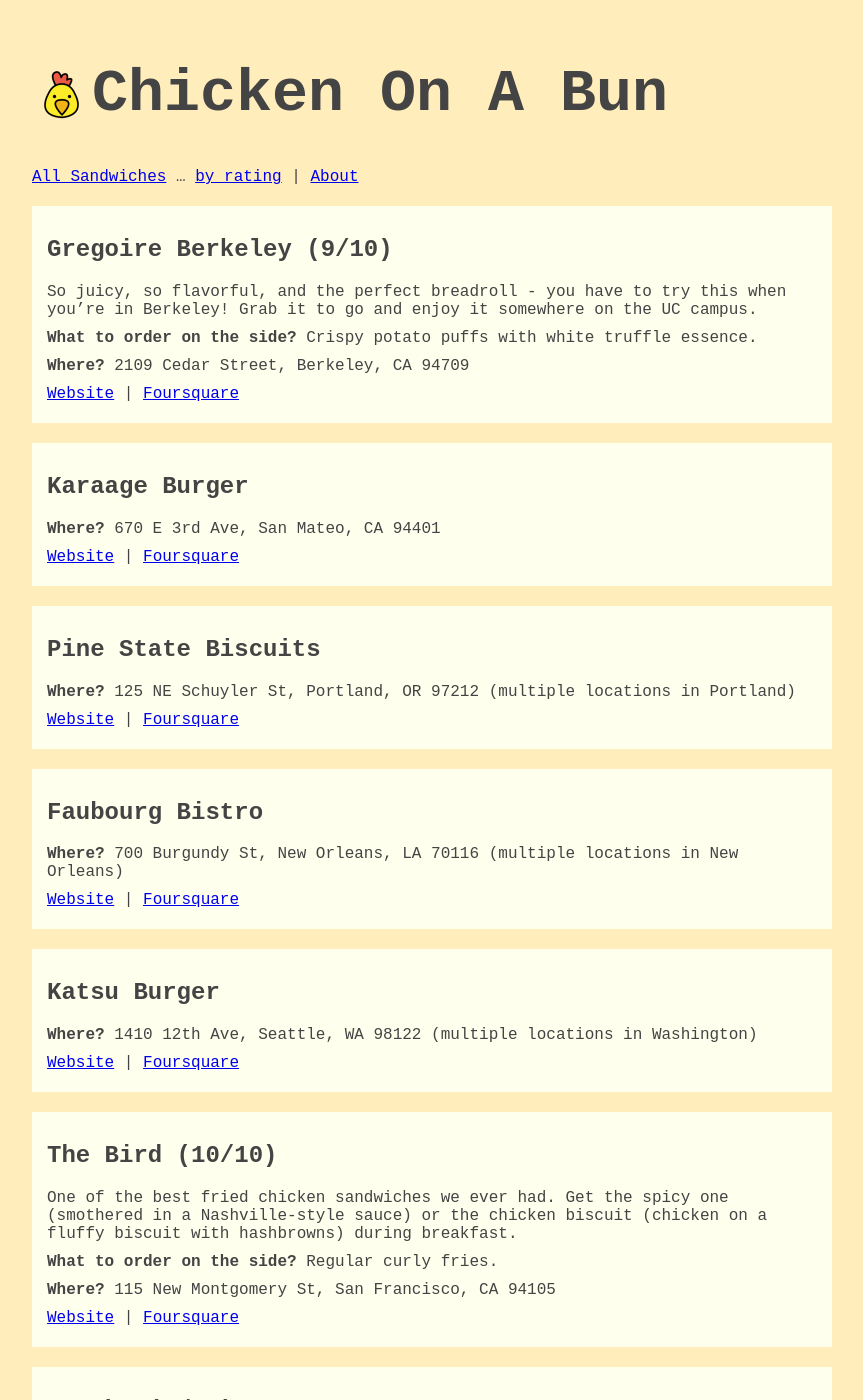
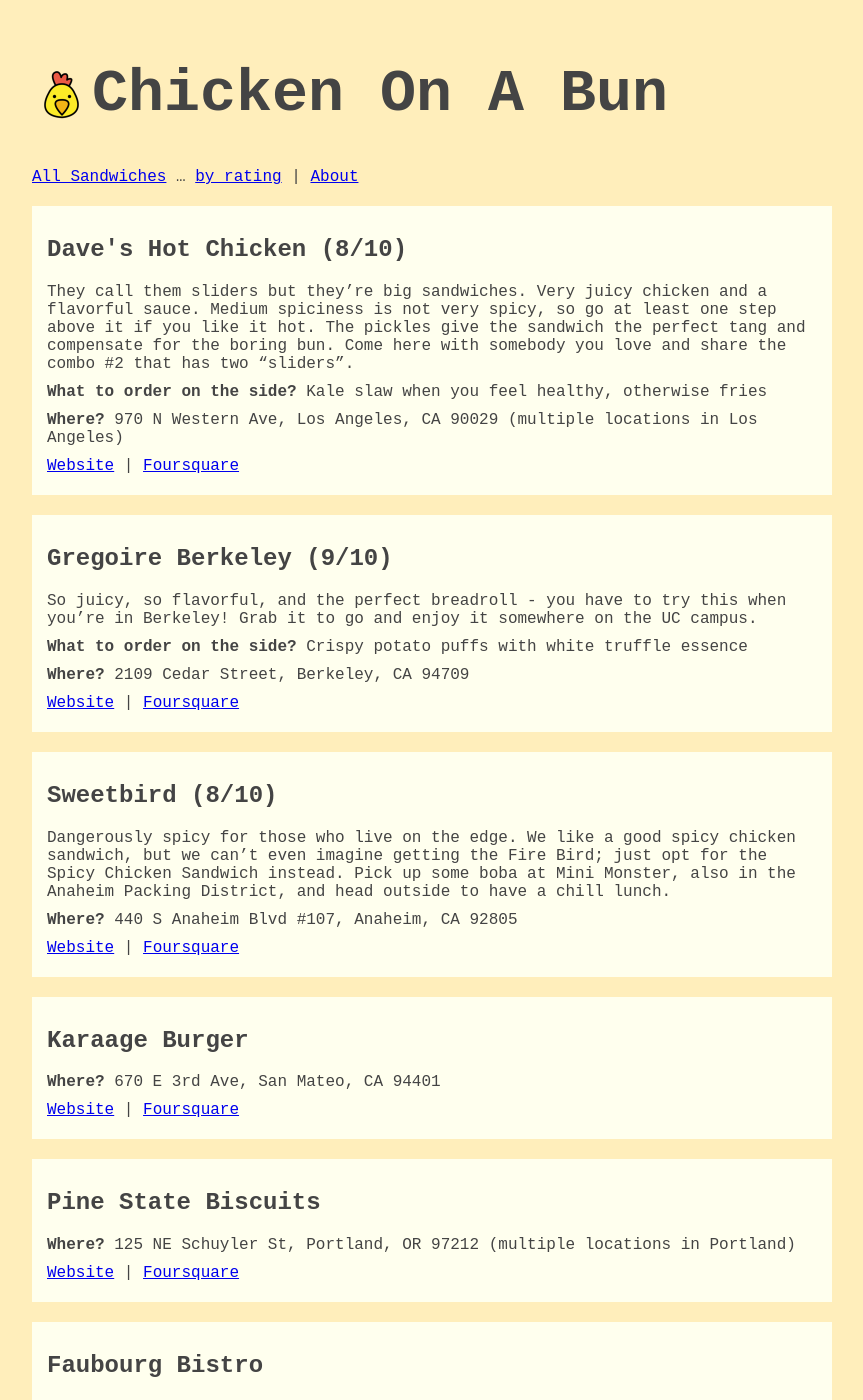
Before and after one commit to stefanthoss/chickenonabun, a Jekyll site: the page built from index.html, in a window 1280 px wide and 1400 px high. Shown: the whole window, without its empty margins (208-1071 px from the left). Built offline with Jekyll 4.4.1, drawn with Linux system fonts in a browser that asks for light colours; some of the changed text lies outside the part shown.

Commit message:
Added more sandwiches (#11)
* Add Dave's Hot Chicken
* Add Bruxie
* Add Sweetbird

```diff
--- a/_layouts/post.html
+++ b/_layouts/post.html
@@ -4,8 +4,9 @@
 
 <div class="restaurant">
   {{ content }}
+  {% if page.rating %}<p><b>Rating?</b> {{ page.rating }}/10</p>{% endif %}
   {% if page.side-order %}
-  <p><b>What to order on the side?</b> {{ page.side-order }}.</p>
+  <p><b>What to order on the side?</b> {{ page.side-order }}</p>
   {% endif %}
   <p>
     <b>Where?</b> {{ page.address }}{% if page.multiple-loc %} (multiple locations in {{
@@ -15,4 +16,6 @@
     <a href="{{ page.website }}">Website</a> |
     <a href="{{ page.foursquare-link }}">Foursquare</a>
   </p>
+  <br />
+  <p>We visited on {{ page.date | date_to_string }}.
 </div>
--- /dev/null
+++ b/_posts/2017-11-26-bruxie.md
@@ -0,0 +1,13 @@
+---
+title: "Bruxie"
+address: "14376 Culver Dr, Irvine, CA 92604"
+foursquare-link: http://4sq.com/14vxice
+multiple-loc: "Southern California and Las Vegas"
+rating: 8
+side-order: "Seasoned waffle cut fries"
+website: https://bruxie.com
+---
+
+Chicken, spicy slaw, and chili honey wrapped in a giant waffle bun. 'nuff said. Back in the day, they used to not give
+you enough slaw in the sandwich and had a different recipe for the chicken, but the current version features crunchier
+double-battered chicken and a heap of slaw with that sticky, addicting honey.
--- /dev/null
+++ b/_posts/2019-03-30-sweetbird.md
@@ -0,0 +1,11 @@
+---
+title: "Sweetbird"
+address: "440 S Anaheim Blvd #107, Anaheim, CA 92805"
+foursquare-link: http://4sq.com/2vq9Crm
+rating: 8
+website: https://www.eatsweetbird.com/
+---
+
+Dangerously spicy for those who live on the edge. We like a good spicy chicken sandwich, but we can't even imagine
+getting the Fire Bird; just opt for the Spicy Chicken Sandwich instead. Pick up some boba at Mini Monster, also in the
+Anaheim Packing District, and head outside to have a chill lunch.
--- /dev/null
+++ b/_posts/2019-11-27-daves-hot-chicken.md
@@ -0,0 +1,13 @@
+---
+title: "Dave's Hot Chicken"
+address: "970 N Western Ave, Los Angeles, CA 90029"
+foursquare-link: http://4sq.com/2Cjj5sk
+multiple-loc: "Los Angeles"
+rating: 8
+side-order: "Kale slaw when you feel healthy, otherwise fries"
+website: https://www.daveshotchicken.com
+---
+
+They call them sliders but they're big sandwiches. Very juicy chicken and a flavorful sauce. Medium spiciness is not
+very spicy, so go at least one step above it if you like it hot. The pickles give the sandwich the perfect tang and
+compensate for the boring bun. Come here with somebody you love and share the combo #2 that has two "sliders".
--- a/index.html
+++ b/index.html
@@ -14,7 +14,7 @@
     </a></h2>
     {{ post.excerpt }}
     {% if post.side-order %}
-    <p><b>What to order on the side?</b> {{ post.side-order }}.</p>
+    <p><b>What to order on the side?</b> {{ post.side-order }}</p>
     {% endif %}
     <p>
       <b>Where?</b> {{ post.address }}{% if post.multiple-loc %} (multiple locations in {{
```
Also changed, not shown: _posts/2017-04-08-the-bird.md (renamed from _posts/2017-04-08-the bird.md).
